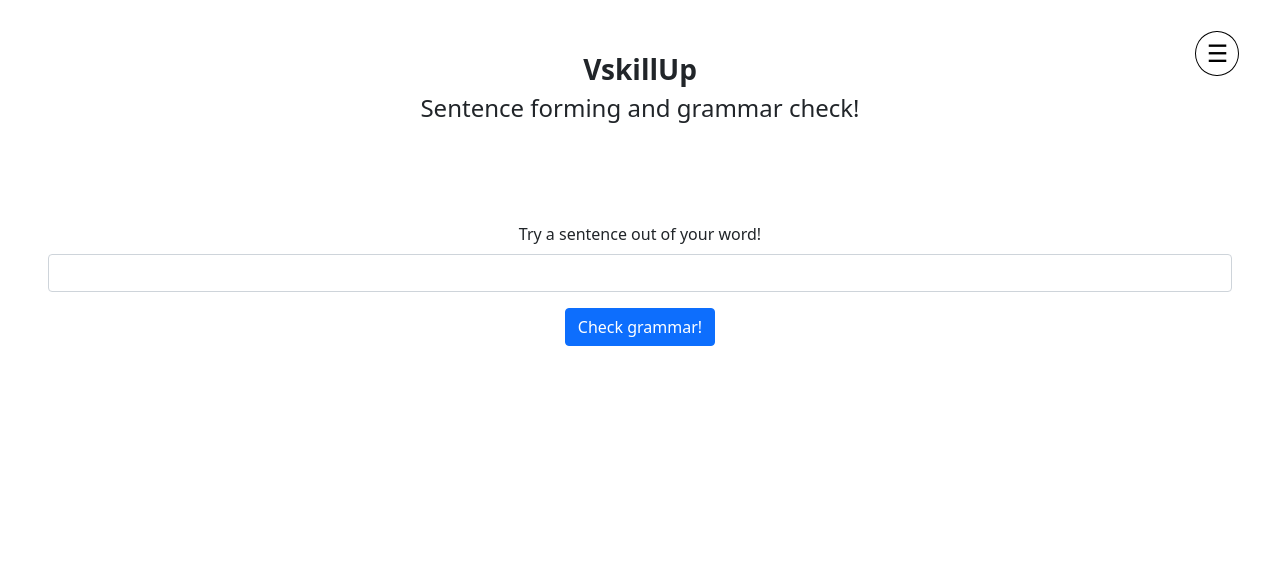
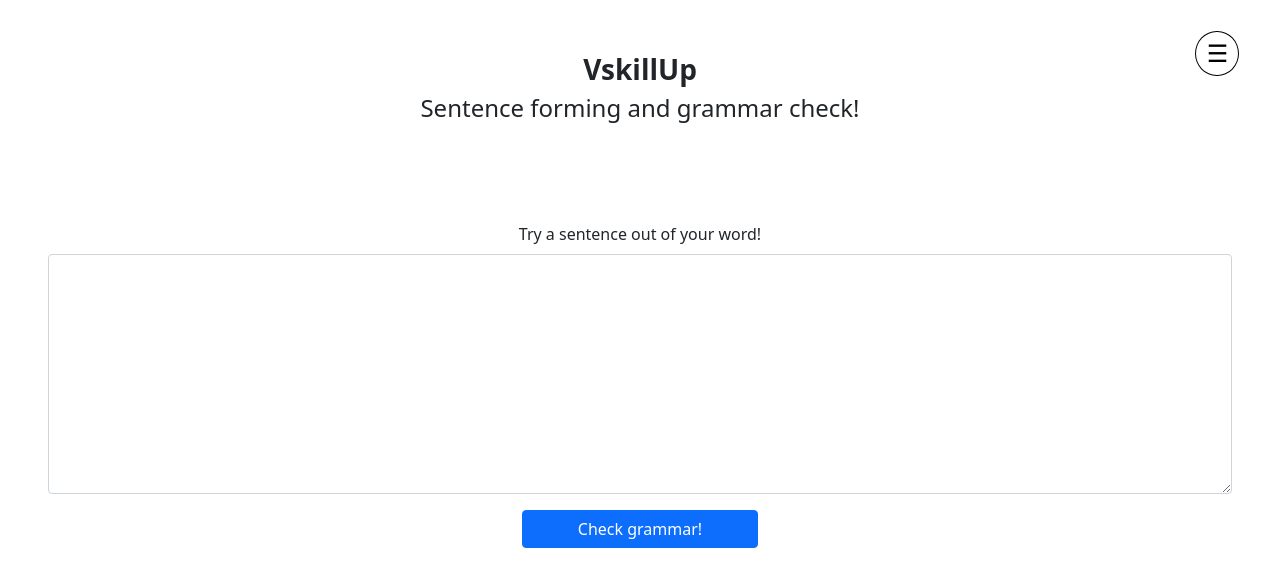
Before and after one commit to ayushb2002/minor1, a Django app: page /sentenceCheck in a window 1280 px wide. Shown: the top 587 px of the page. Run offline with Django 4.2, Linux system fonts and the light colour scheme; the visitor is signed in with stand-in values (Sample User, id 1); parts of the project's set-up code (start-up, migrations or seed data) failed here and were passed over.

Commit message:
Improved styles

```diff
--- a/home/templates/base.html
+++ b/home/templates/base.html
@@ -40,11 +40,12 @@
         <li class="nav-item">
           <a class="nav-link" aria-current="page" href="{% url 'index' %}">Home</a>
         </li>
+
+        {% if loggedIn %}
+        {% if not request.user.is_superuser %}
         <li class="nav-item">
           <a class="nav-link" href="{% url 'learn' %}">Learn</a>
         </li>
-        {% if loggedIn %}
-        {% if not request.user.is_superuser %}
         <li class="nav-item">
           <a class="nav-link" href="{% url 'sentenceCheck' %}">Grammar Check</a>
         </li>
@@ -63,7 +64,9 @@
         </li>
 
         {% else %}
-
+        <li class="nav-item">
+          <a class="nav-link" href="{% url 'learn' %}">Learn</a>
+        </li>
         <li class="nav-item">
           <a class="nav-link" href="{% url 'login' %}">Login</a>
         </li>
--- a/home/templates/index.html
+++ b/home/templates/index.html
@@ -10,7 +10,9 @@ Minor project
         <div class="col-12 text-center align-middle hero-area d-flex justify-content-end">
             <div class="text-white hero-text">
                 <span class="fw-bold text-decoration-underline fs-1">VSkillUp</span> <br><br>
-                <span class="fs-4">Login or Register to play the daily challenge!</span>
+                <span class="fs-4">
+                   <a href="{% url 'login' %}" style="text-decoration: none; color:white; font-weight: bold;">Login</a> or <a href="{% url 'register' %}" style="text-decoration: none; color:white; font-weight: bold;">Register</a> to play the daily challenge!
+                </span>
             </div>
         </div>
     </div>
--- a/home/templates/learn.html
+++ b/home/templates/learn.html
@@ -21,7 +21,7 @@ Learn
 
         {% else %}
 
-        <div class="col-11 p-5">
+        <div class="col-10" style="padding:5% 10%">
             <span class="fs-2">{{question}}</span><br>
             <span class="fs-4">{{pos}}</span>
             <br><br>
@@ -34,7 +34,7 @@ Learn
                 <input type="submit" name="submit" class="btn btn-success" value="Submit">
             </form>
         </div>
-        <div class="col-1">
+        <div class="col-2" style="padding: 5%; border-left: 5px solid black;">
             {{date}} <br><br>
             Attempt - {{attempts}}
         </div>
--- a/home/templates/sentences.html
+++ b/home/templates/sentences.html
@@ -19,9 +19,11 @@ Learn
                 {% csrf_token %}
                 <div class="mb-3">
                     <label for="text-sentence" class="form-label">Try a sentence out of your word!</label>
-                    <input type="text" name="text-sentence" class="form-control" required>
+                    <textarea name="text-sentence" class="form-control" style="height:30vh" required> </textarea>
                 </div>
-                <input type="submit" name="submit" class="btn btn-primary" value="Check grammar!">
+                <div style="padding:0 40%">
+                    <input type="submit" name="submit" class="btn btn-primary w-100" value="Check grammar!">
+                </div>
             </form>
         </div>
 
--- a/home/views.py
+++ b/home/views.py
@@ -548,6 +548,11 @@ def sentenceCheck(request):
                 "inputs": sentence,
             })
             print(output)
+            try:
+                if output['error']:
+                    return render(request, "sentences.html", {"loggedIn":True})
+            except:
+                pass
             return render(request, "sentences.html", {"loggedIn": True, "correction": output[0]['generated_text'], "message":True})
         else:
             return render(request, "sentences.html", {"loggedIn": True})
```
